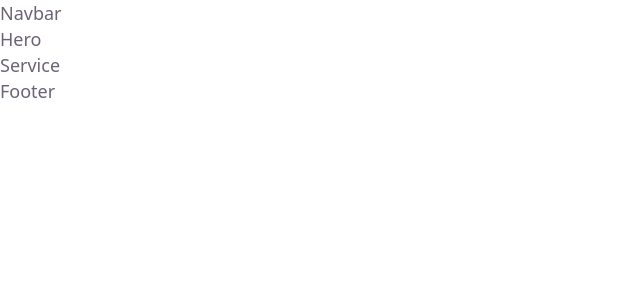
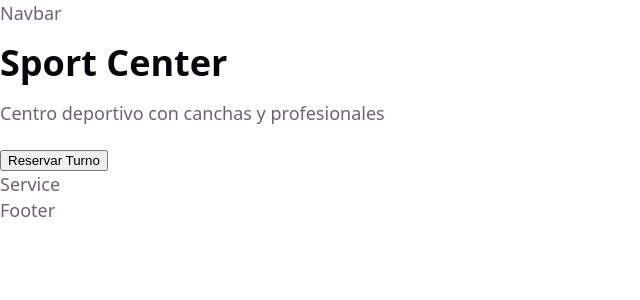
Before and after one commit to rociozapata/sportcenter-frontend, a React (Vite) app: page / in a window 1280 px wide. Shown: the top 300 px of the page, without its empty margins (0-640 px from the left). Built offline with nearby package versions, Linux system fonts and the light colour scheme.

Commit message:
feat: Hero

```diff
--- a/src/pages/Home/Hero.tsx
+++ b/src/pages/Home/Hero.tsx
@@ -1,8 +1,16 @@
 
 
-function Hero(){
+function Hero() {
+    return (
+        <>
+            <h1>Sport Center</h1>
+            <p>Centro deportivo con canchas y profesionales </p>
+            <button>Reservar Turno</button>
 
-    return <section>Hero</section>
+
+
+        </>
+    )
 }
 
 export default Hero;
```
